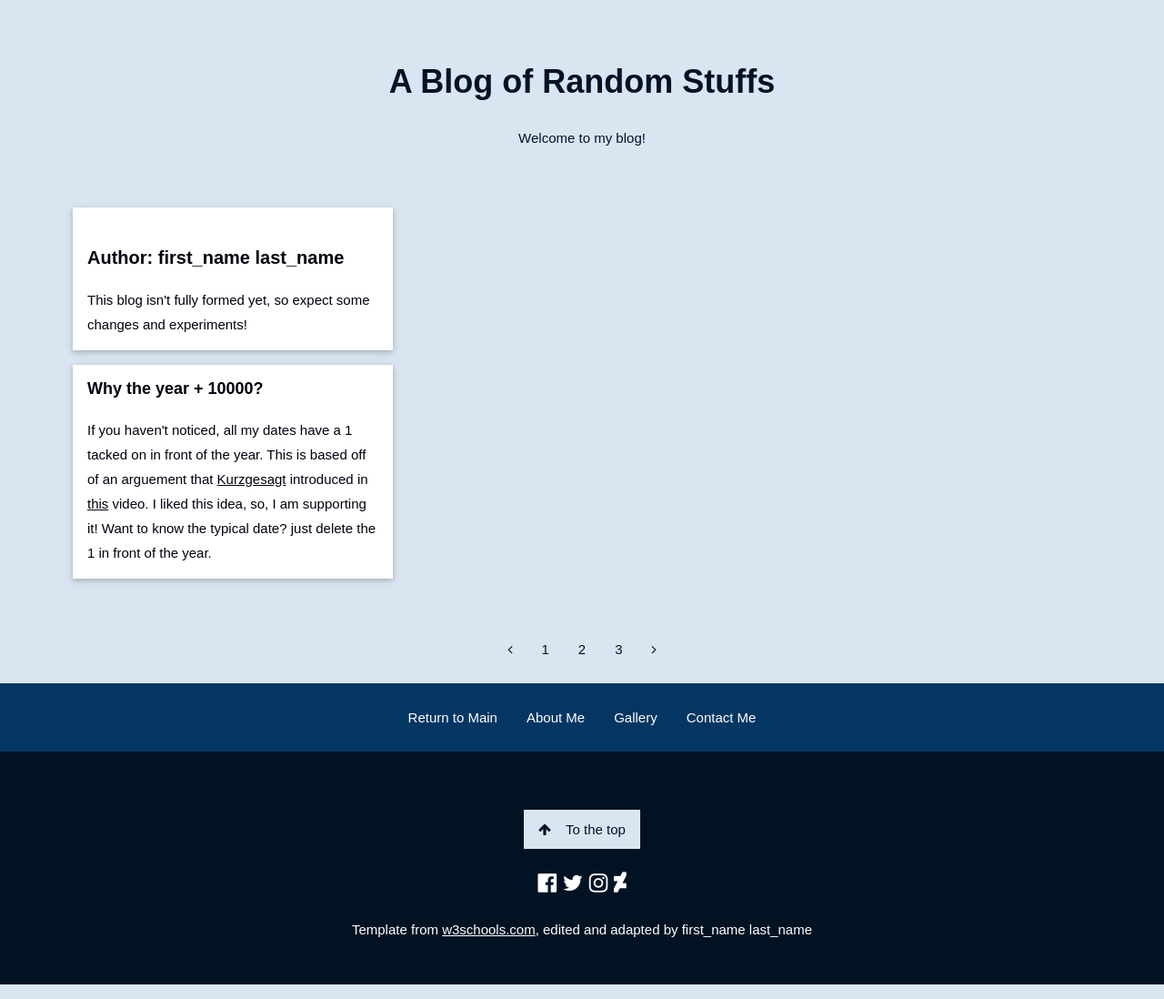
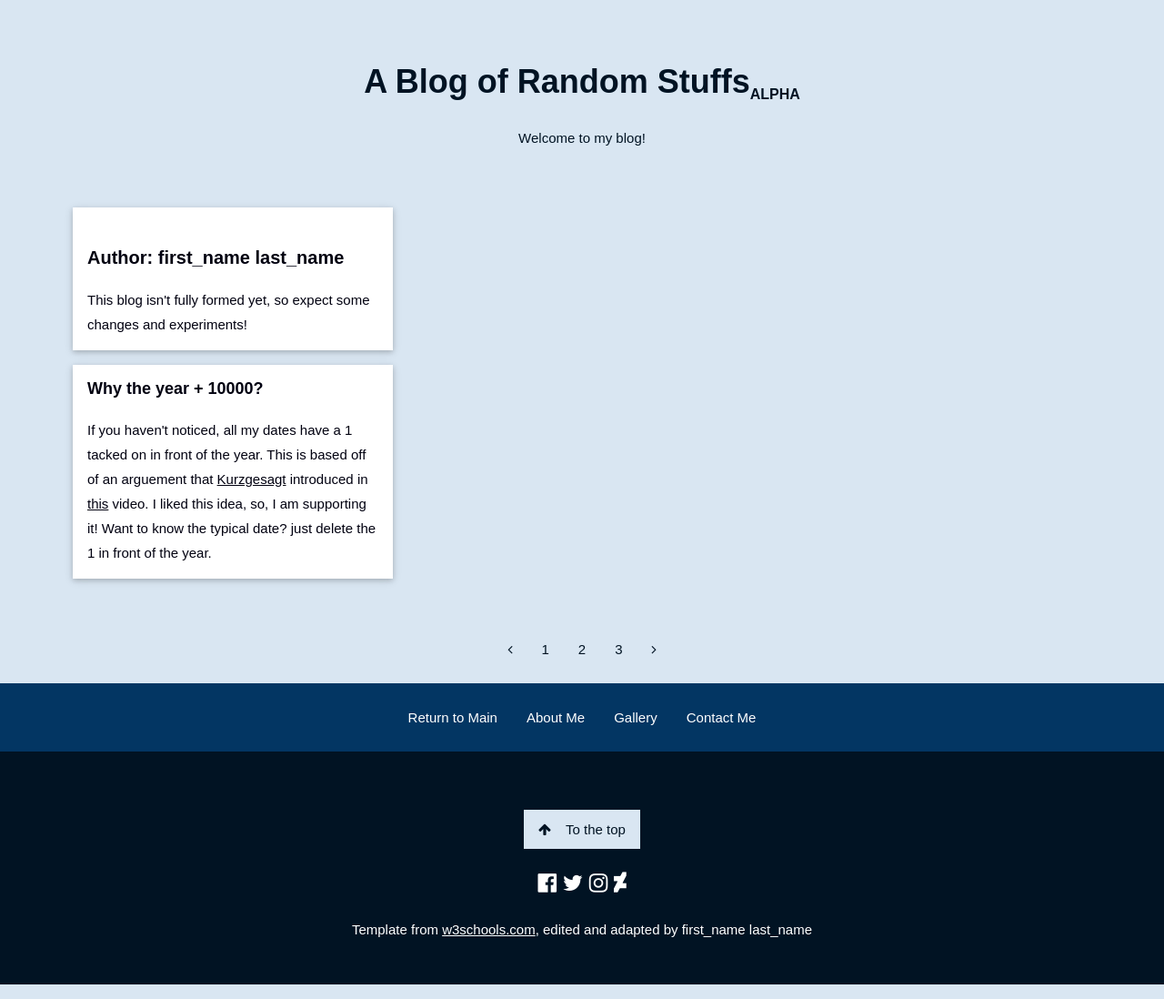
Before and after one commit to gemhunter178/gemhunter178.github.io, a Jekyll site: the page Blog/p3.html, which Jekyll copies as it is, in a window 1280 px wide. Shown: the whole page at 91% size. Built offline with Jekyll 4.4.1, drawn with Linux system fonts in a browser that asks for light colours; some web fonts are replaced.

Commit message:
Update p3.html

```diff
--- a/Blog/p3.html
+++ b/Blog/p3.html
@@ -51,7 +51,7 @@ body, html {
 	<!-- STUFF GOES HERE -->
 	<div class="w3-row w3-content" style="margin-top:16px;margin-bottom:16px;max-width:90%" id="home">
 		<header class="w3-container w3-center w3-padding-32">
-  			<h1><b>A Blog of Random Stuffs</b></h1>
+  			<h1><b>A Blog of Random Stuffs<sub><font size="3">ALPHA</font></sub></b></h1>
   			<p>Welcome to my blog!</p>
 		</header>
 		<div class="w3-twothird">
```
